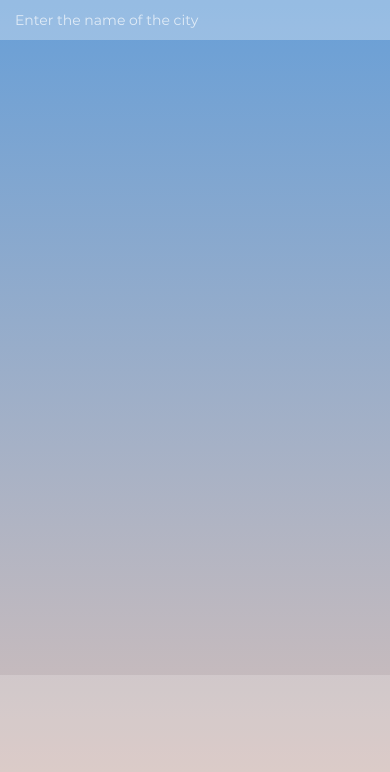
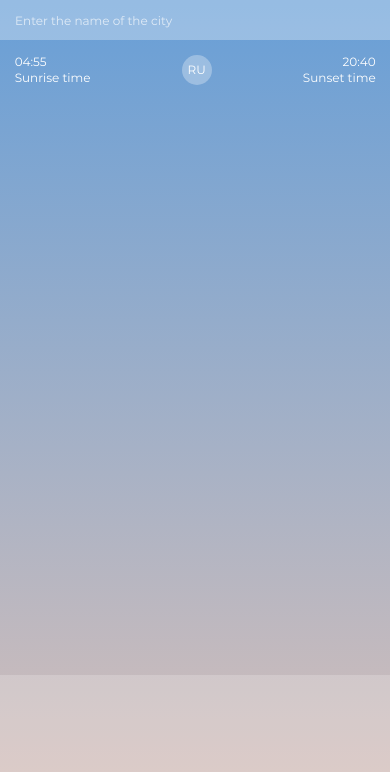
Before and after one commit to Sorokin-Oleg/weather-app, a React app: page / in a window 390 px wide. Built offline with nearby package versions, Linux system fonts and the light colour scheme.

Commit message:
- Create template components (Sunrise, Sunset, LangButton).

```diff
--- a/src/components/sectionDay/LangButton/LangButton.js
+++ b/src/components/sectionDay/LangButton/LangButton.js
@@ -3,7 +3,9 @@ import './LangButton.scss';
 
 const LangButton = (props) => {
     return (
-        <div className='container-lang-button'></div>
+        <div className='container-lang-button'>
+            <button>RU</button>
+        </div>
     );
 };
 
--- a/src/components/sectionDay/LangButton/LangButton.scss
+++ b/src/components/sectionDay/LangButton/LangButton.scss
@@ -1,3 +1,32 @@
 .container-lang-button {
     grid-area: lang;
+    display: flex;
+    justify-content: center;
+    align-items: center;
+    & button {
+        cursor: pointer;
+        text-align: center;
+        border: none;
+        border-radius: 10rem;
+        background: rgba(255, 255, 255, 0.3);
+        color: #fff;
+        font-size: 1.4rem;
+        height: 3.8rem;
+        width: 3.8rem;
+        outline-width: 0;
+        &:hover {
+            background: rgba(255, 255, 255, 0.5);
+        }
+    }
 }
+
+
+@media screen and (max-width: 480px) {
+    .container-lang-button {
+        & button {
+            height: 3rem;
+            width: 3rem;
+            font-size: 1.2rem;
+        }
+    }
+}
--- a/src/components/sectionDay/Search/Search.scss
+++ b/src/components/sectionDay/Search/Search.scss
@@ -8,7 +8,7 @@
         height: 100%;
         width: 100%;
         padding: 0 3rem;
-        font-size: 2rem;
+        font-size: 1.6rem;
         &::placeholder {
             color: rgba(255, 255, 255, 0.7);
         }
@@ -22,7 +22,7 @@
 @media screen and (max-width: 480px) {
     .container-search {
         & input {
-            font-size: 1.4rem;
+            font-size: 1.2rem;
             padding: 0 1.5rem;
         }
     }
--- a/src/components/sectionDay/SectionDay.scss
+++ b/src/components/sectionDay/SectionDay.scss
@@ -2,7 +2,7 @@
     display: grid;
     width: 100%;
     height: 100%;
-    grid-template-rows: 5rem auto;
+    grid-template-rows: 5rem 10rem auto;
     grid-template-areas: 'search search search'
                          'sunrise lang sunset'
                          'city city city'
@@ -22,6 +22,6 @@
 @media screen and (max-width: 480px) {
     .container-section-day {
         height: 80%;
-        grid-template-rows: 4rem auto;
+        grid-template-rows: 4rem 6rem auto;
     }
 }
--- a/src/components/sectionDay/Sunrise/Sunrise.js
+++ b/src/components/sectionDay/Sunrise/Sunrise.js
@@ -3,7 +3,10 @@ import './Sunrise.scss';
 
 const Sunrise = (props) => {
     return (
-        <div className='container-sunrise'></div>
+        <div className='container-sunrise'>
+            <span>04:55</span>
+            <span>Sunrise time</span>
+        </div>
     );
 };
 
--- a/src/components/sectionDay/Sunrise/Sunrise.scss
+++ b/src/components/sectionDay/Sunrise/Sunrise.scss
@@ -1,3 +1,21 @@
 .container-sunrise {
     grid-area: sunrise;
+    display: flex;
+    justify-content: center;
+    align-items: flex-start;
+    flex-direction: column;
+    padding-left: 10%;
+    & span {
+        color: #fff;
+        font-size: 1.6rem;
+        padding: 0.1rem 0;
+    }
 }
+
+@media screen and (max-width: 480px) {
+    .container-sunrise {
+        & span {
+            font-size: 1.2rem;
+        }
+    }
+}
--- a/src/components/sectionDay/Sunset/Sunset.js
+++ b/src/components/sectionDay/Sunset/Sunset.js
@@ -3,7 +3,10 @@ import './Sunset.scss';
 
 const Sunset = (props) => {
     return (
-        <div className='container-sunset'></div>
+        <div className='container-sunset'>
+            <span>20:40</span>
+            <span>Sunset time</span>
+        </div>
     );
 };
 
--- a/src/components/sectionDay/Sunset/Sunset.scss
+++ b/src/components/sectionDay/Sunset/Sunset.scss
@@ -1,3 +1,21 @@
 .container-sunset {
     grid-area: sunset;
+    display: flex;
+    justify-content: center;
+    align-items: flex-end;
+    flex-direction: column;
+    padding-right: 10%;
+    & span {
+        color: #fff;
+        font-size: 1.6rem;
+        padding: 0.1rem 0;
+    }
 }
+
+@media screen and (max-width: 480px) {
+    .container-sunset {
+        & span {
+            font-size: 1.2rem;
+        }
+    }
+}
```
